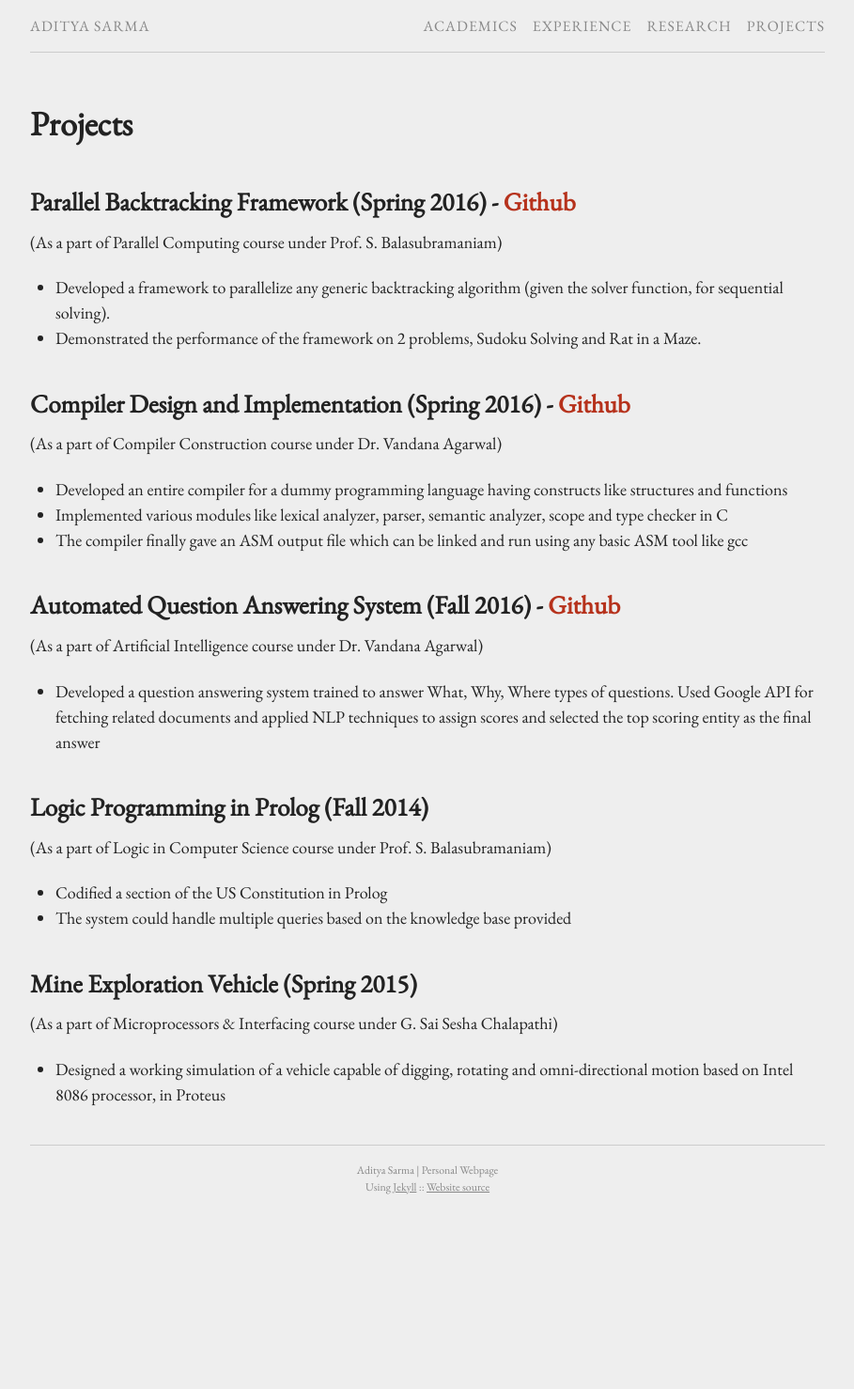
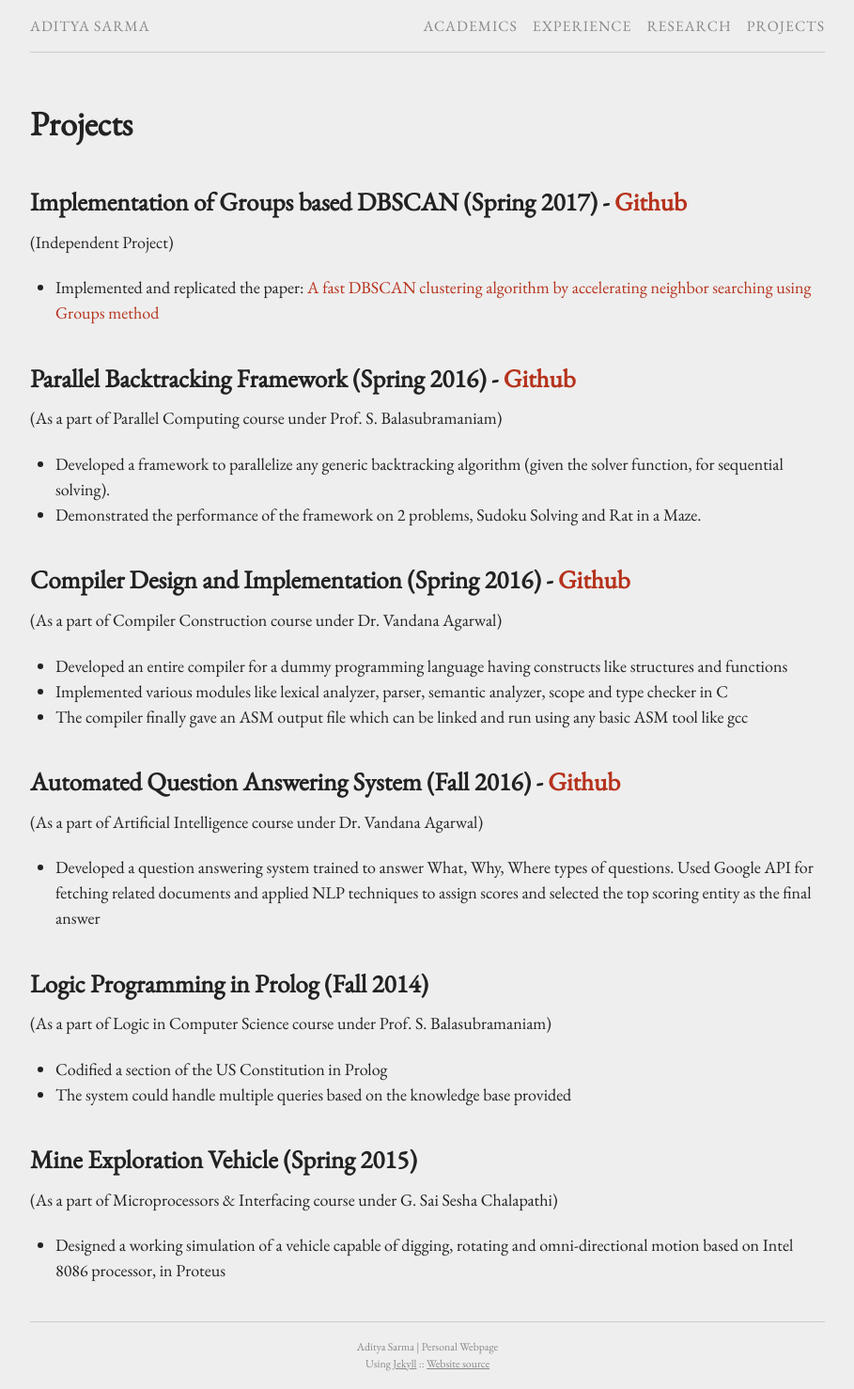
Before and after one commit to sanchit-ahuja/sanchit-ahuja.github.io, a Jekyll site: the page built from projects.md, in a window 1280 px wide. Shown: the whole page at 94% size, without its empty margins (185-1094 px from the left). Built offline with Jekyll 4.4.1, drawn with Linux system fonts in a browser that asks for light colours; before the commit the page ends 1291 px from its top, so only the background shows below that.

Commit message:
Update projects.md

```diff
--- a/projects.md
+++ b/projects.md
@@ -3,6 +3,10 @@ layout: page
 title: Projects
 permalink: /projects/
 ---
+
+## Implementation of Groups based DBSCAN (Spring 2017) - [Github](https://github.com/AdityaAS/GroupDBSCAN)
+(Independent Project)
+- Implemented and replicated the paper: [A fast DBSCAN clustering algorithm by accelerating neighbor searching using Groups method](https://dl.acm.org/citation.cfm?id=2952211)
 
 ## Parallel Backtracking Framework (Spring 2016) - [Github]()
 (As a part of Parallel Computing course under Prof. S. Balasubramaniam)
```
